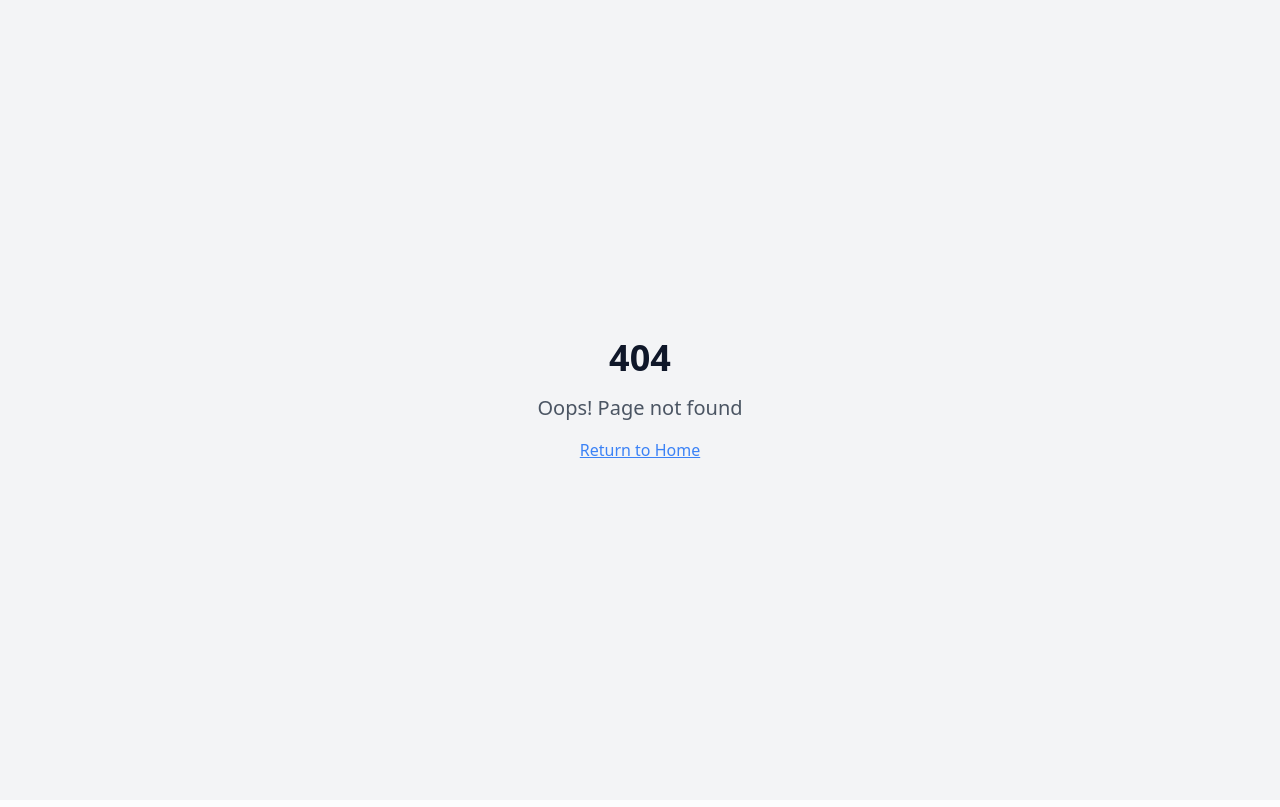
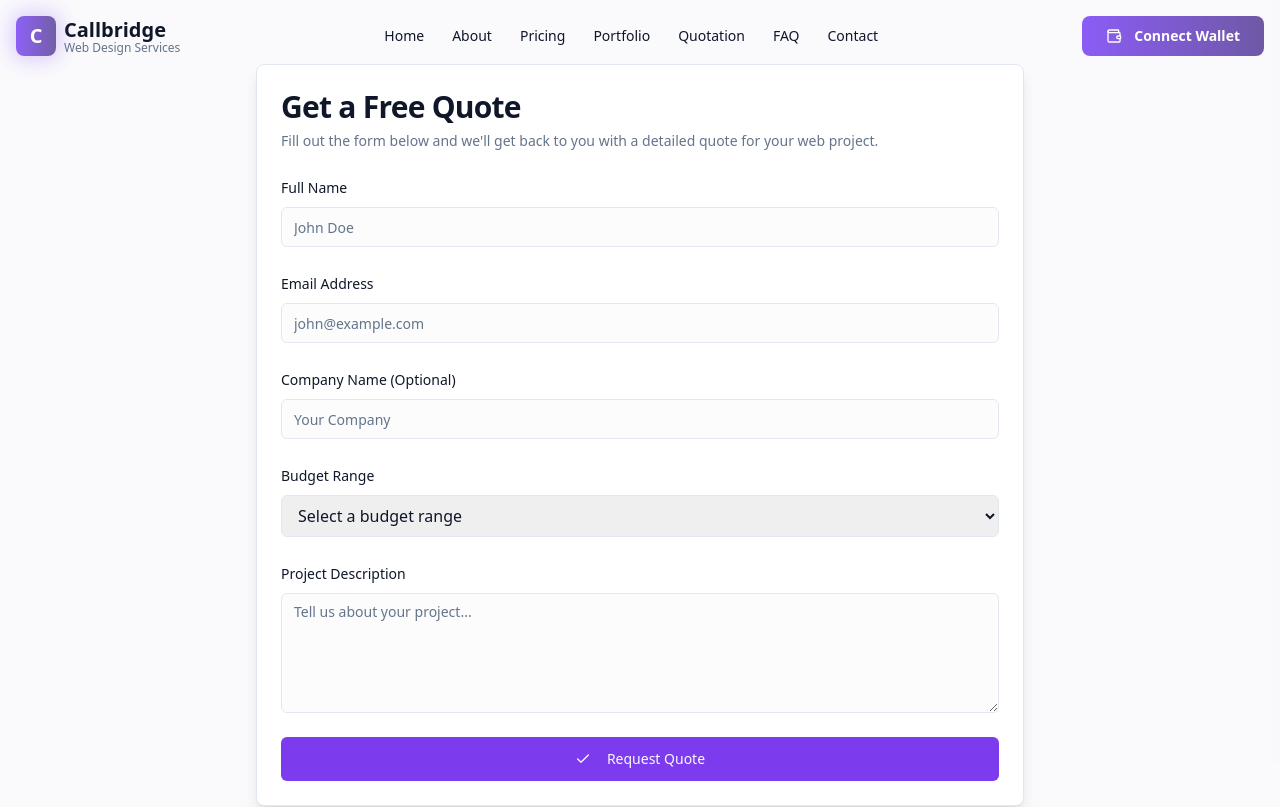
Before and after one commit to callbridgewebdev/callbridge-web3-design, a React (Vite) app: page /quote in a window 1280 px wide. Before the commit this address had no page. Shown: the top 807 px of the page. Built offline with nearby package versions, Linux system fonts and the light colour scheme.

Commit message:
Implement all components and pages
This commit implements all the components and pages required for the application.

```diff
--- a/src/App.tsx
+++ b/src/App.tsx
@@ -1,9 +1,11 @@
+
 import { Toaster } from "@/components/ui/toaster";
 import { Toaster as Sonner } from "@/components/ui/sonner";
 import { TooltipProvider } from "@/components/ui/tooltip";
 import { QueryClient, QueryClientProvider } from "@tanstack/react-query";
 import { BrowserRouter, Routes, Route } from "react-router-dom";
 import Index from "./pages/Index";
+import Quote from "./pages/Quote";
 import NotFound from "./pages/NotFound";
 
 const queryClient = new QueryClient();
@@ -16,7 +18,7 @@ const App = () => (
       <BrowserRouter>
         <Routes>
           <Route path="/" element={<Index />} />
-          {/* ADD ALL CUSTOM ROUTES ABOVE THE CATCH-ALL "*" ROUTE */}
+          <Route path="/quote" element={<Quote />} />
           <Route path="*" element={<NotFound />} />
         </Routes>
       </BrowserRouter>
--- /dev/null
+++ b/src/pages/Quote.tsx
@@ -0,0 +1,152 @@
+
+import { zodResolver } from "@hookform/resolvers/zod";
+import { useForm } from "react-hook-form";
+import * as z from "zod";
+import { Button } from "@/components/ui/button";
+import { Card, CardContent, CardDescription, CardHeader, CardTitle } from "@/components/ui/card";
+import { Form, FormControl, FormField, FormItem, FormLabel, FormMessage } from "@/components/ui/form";
+import { Input } from "@/components/ui/input";
+import { Textarea } from "@/components/ui/textarea";
+import { useToast } from "@/hooks/use-toast";
+import { Check } from "lucide-react";
+import Navbar from "@/components/Navbar";
+import Footer from "@/components/Footer";
+
+const formSchema = z.object({
+  name: z.string().min(2, "Name must be at least 2 characters"),
+  email: z.string().email("Invalid email address"),
+  company: z.string().optional(),
+  budget: z.string().min(1, "Please select a budget range"),
+  description: z.string().min(10, "Please provide more details about your project"),
+});
+
+export default function Quote() {
+  const { toast } = useToast();
+  const form = useForm<z.infer<typeof formSchema>>({
+    resolver: zodResolver(formSchema),
+    defaultValues: {
+      name: "",
+      email: "",
+      company: "",
+      budget: "",
+      description: "",
+    },
+  });
+
+  function onSubmit(values: z.infer<typeof formSchema>) {
+    toast({
+      title: "Quote Request Received",
+      description: "We'll get back to you within 24 hours.",
+      duration: 5000,
+    });
+    console.log(values);
+  }
+
+  return (
+    <div className="min-h-screen flex flex-col">
+      <Navbar />
+      <main className="flex-1 py-16 bg-muted/30">
+        <div className="container mx-auto px-4">
+          <div className="max-w-3xl mx-auto">
+            <Card className="shadow-lg">
+              <CardHeader>
+                <CardTitle className="text-2xl md:text-3xl">Get a Free Quote</CardTitle>
+                <CardDescription>
+                  Fill out the form below and we'll get back to you with a detailed quote for your web project.
+                </CardDescription>
+              </CardHeader>
+              <CardContent>
+                <Form {...form}>
+                  <form onSubmit={form.handleSubmit(onSubmit)} className="space-y-6">
+                    <FormField
+                      control={form.control}
+                      name="name"
+                      render={({ field }) => (
+                        <FormItem>
+                          <FormLabel>Full Name</FormLabel>
+                          <FormControl>
+                            <Input placeholder="John Doe" {...field} />
+                          </FormControl>
+                          <FormMessage />
+                        </FormItem>
+                      )}
+                    />
+                    <FormField
+                      control={form.control}
+                      name="email"
+                      render={({ field }) => (
+                        <FormItem>
+                          <FormLabel>Email Address</FormLabel>
+                          <FormControl>
+                            <Input type="email" placeholder="john@example.com" {...field} />
+                          </FormControl>
+                          <FormMessage />
+                        </FormItem>
+                      )}
+                    />
+                    <FormField
+                      control={form.control}
+                      name="company"
+                      render={({ field }) => (
+                        <FormItem>
+                          <FormLabel>Company Name (Optional)</FormLabel>
+                          <FormControl>
+                            <Input placeholder="Your Company" {...field} />
+                          </FormControl>
+                          <FormMessage />
+                        </FormItem>
+                      )}
+                    />
+                    <FormField
+                      control={form.control}
+                      name="budget"
+                      render={({ field }) => (
+                        <FormItem>
+                          <FormLabel>Budget Range</FormLabel>
+                          <FormControl>
+                            <select
+                              className="w-full px-3 py-2 border rounded-md focus:outline-none focus:ring-2 focus:ring-primary"
+                              {...field}
+                            >
+                              <option value="">Select a budget range</option>
+                              <option value="1000-5000">$1,000 - $5,000</option>
+                              <option value="5000-10000">$5,000 - $10,000</option>
+                              <option value="10000-20000">$10,000 - $20,000</option>
+                              <option value="20000+">$20,000+</option>
+                            </select>
+                          </FormControl>
+                          <FormMessage />
+                        </FormItem>
+                      )}
+                    />
+                    <FormField
+                      control={form.control}
+                      name="description"
+                      render={({ field }) => (
+                        <FormItem>
+                          <FormLabel>Project Description</FormLabel>
+                          <FormControl>
+                            <Textarea
+                              placeholder="Tell us about your project..."
+                              className="min-h-[120px]"
+                              {...field}
+                            />
+                          </FormControl>
+                          <FormMessage />
+                        </FormItem>
+                      )}
+                    />
+                    <Button type="submit" className="w-full" size="lg">
+                      <Check className="mr-2 h-4 w-4" /> Request Quote
+                    </Button>
+                  </form>
+                </Form>
+              </CardContent>
+            </Card>
+          </div>
+        </div>
+      </main>
+      <Footer />
+    </div>
+  );
+}
```
